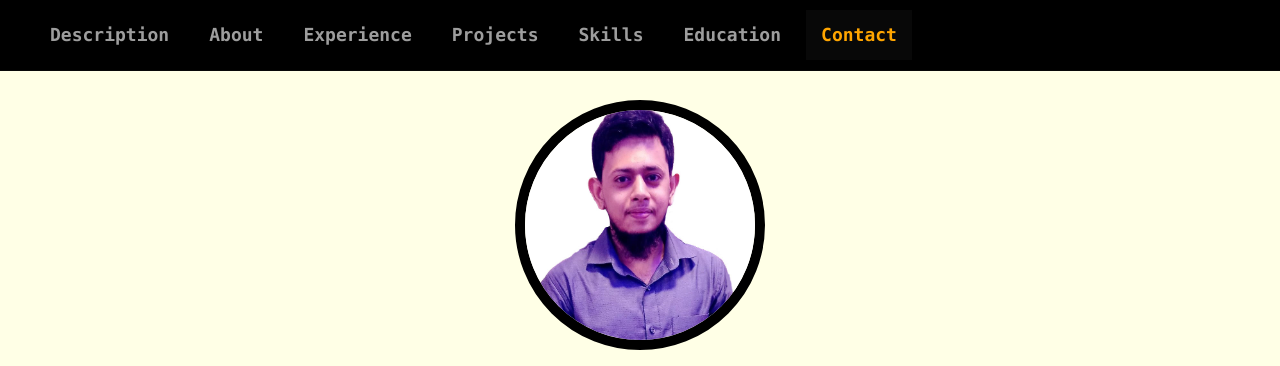
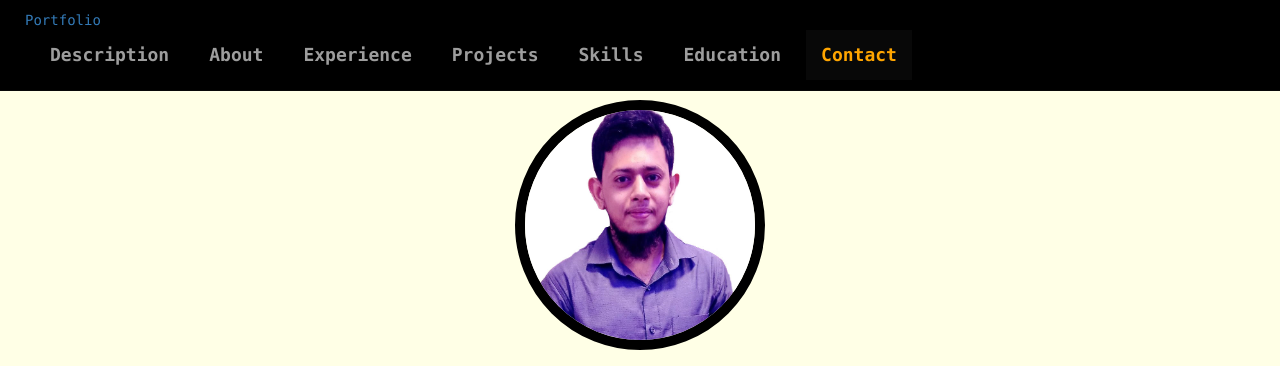
Before and after one commit to FaizAhmedKhatri/Faiz-Khatri, a plain HTML site: page index.html in a window 1280 px wide. Shown: the top 366 px of the page. Drawn offline with nearby package versions, Linux system fonts and the light colour scheme.

Commit message:
Update index.html

```diff
--- a/index.html
+++ b/index.html
@@ -26,6 +26,7 @@
 
 <nav class="navbar navbar-inverse navbar-fixed-top">
   <div class="container-fluid">
+	  <a href="">Portfolio</a>
     <div class="navbar-header">
         <button type="button" class="navbar-toggle" data-toggle="collapse" data-target="#myNavbar">
           <span class="icon-bar"></span>
```
